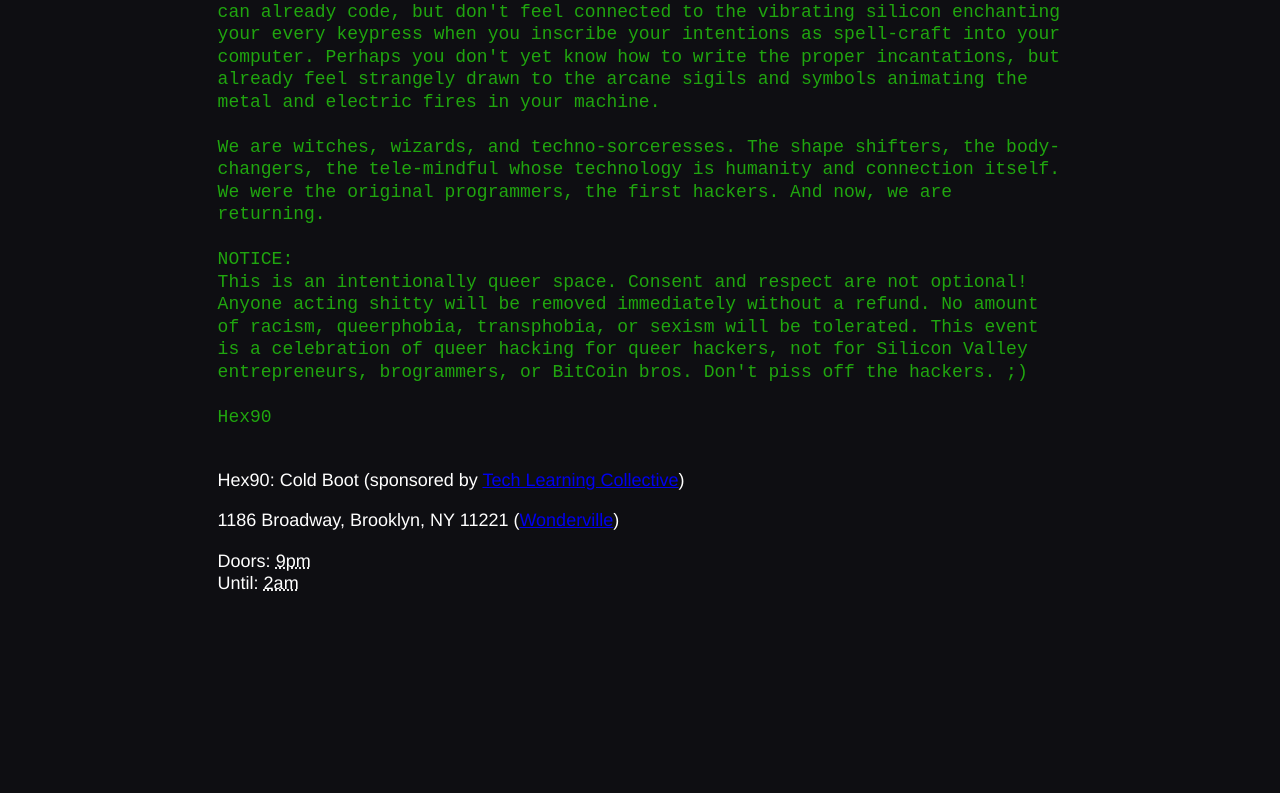
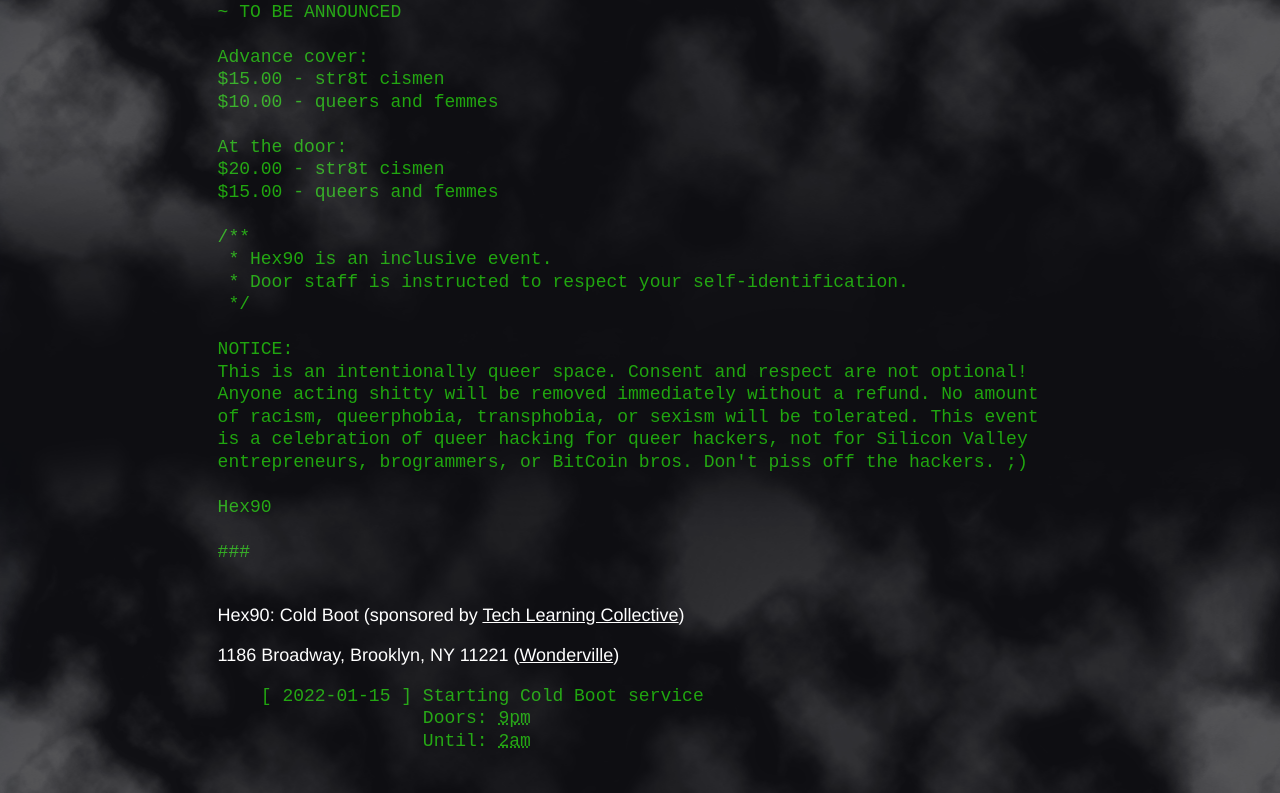
Before and after one commit to HexNinety/HexNinety.github.io, a plain HTML site: page index.html in a window 1280 px wide. Shown: the part 1785-2578 px from the top of the page. Before the commit the page ends 2398 px from the top, so only its background shows below. Drawn offline with Linux system fonts and the light colour scheme.

Commit message:
Extend cloud effect, reorder invitation texts.

```diff
--- a/index.html
+++ b/index.html
@@ -23,6 +23,8 @@
 .h-event {
     font-family: Montserrat, Helvetica, Arial, sans-serif;
     color: #fff;
+}
+.h-event .main {
     max-width: 66%;
     margin: 0 auto;
 }
@@ -41,6 +43,9 @@
         color: inherit;
     }
 }
+a:link {
+    color: #fff;
+}
     </style>
 </head>
 <body class="splash">
@@ -57,19 +62,37 @@
                 <p><small>the first hackers</small></p>
             </div>
         </main>
-        <div id="moving-clouds"></div>
+        <div class="moving-clouds"></div>
     </div>
-    <div class="h-event vevent">
+    <div class="h-event vevent" style="position: relative; overflow: hidden;">
+        <div class="moving-clouds" style="height: 100%"></div>
+        <div class="main">
             <div class="p-description description">
                 <pre style="color: rgb(32, 166, 15)">
 R  2021-11-15
 FM HEX90
 TO QUEER HACKERS OF THE WORLD
 
-COLD BOOT (SECRET//NOFORN)
+COLD BOOT (SECRET<span class="blink">//</span>NOFORN)
 
-HEX90
-a queer hacker salon in nyc
+HEX90 &mdash; a queer hacker salon in nyc
+
+The most powerful magic of all is the power of language.
+
+Perhaps you are still becoming aware of yourself as a magician. Perhaps you can already code, but don't feel connected to the vibrating silicon enchanting your every keypress when you inscribe your intentions as spell-craft into your computer. Perhaps you don't yet know how to write the proper incantations, but already feel strangely drawn to the arcane sigils and symbols animating the metal and electric fires in your machine.
+
+We are witches, wizards, and techno-sorceresses. The shape shifters, the body-changers, the tele-mindful whose technology is humanity and connection itself. We were the original programmers, the first hackers. And now, we are returning.
+
+info<span class="blink">_</span>
+
+January 15, 2022 @ Wonderville
+1186 Broadway, Brooklyn, NY 11221
+9pm - 2am
+
+~ this venue is accessible
+~ this venue has gender-neutral restrooms
+
+# dressing up is encouraged but not required
 
 features<span class="blink">_</span>
 
@@ -83,17 +106,6 @@
 
 ~ TO BE ANNOUNCED
 
-info<span class="blink">_</span>
-
-January 15, 2022 @ Wonderville
-1186 Broadway, Brooklyn, NY 11221
-9pm - 2am
-
-~ this venue is accessible
-~ this venue has gender-neutral restrooms
-
-*dressing up is encouraged but not required*
-
 Advance cover:
 $15.00 - str8t cismen
 $10.00 - queers and femmes
@@ -102,16 +114,17 @@
 $20.00 - str8t cismen
 $15.00 - queers and femmes
 
-The most powerful magic of all is the power of language.
-
-Perhaps you are still becoming aware of yourself as a magician. Perhaps you can already code, but don't feel connected to the vibrating silicon enchanting your every keypress when you inscribe your intentions as spell-craft into your computer. Perhaps you don't yet know how to write the proper incantations, but already feel strangely drawn to the arcane sigils and symbols animating the metal and electric fires in your machine.
-
-We are witches, wizards, and techno-sorceresses. The shape shifters, the body-changers, the tele-mindful whose technology is humanity and connection itself. We were the original programmers, the first hackers. And now, we are returning.
+/**
+ * Hex90 is an inclusive event.
+ * Door staff is instructed to respect your self-identification.
+ */
 
 NOTICE:
 This is an intentionally queer space. Consent and respect are not optional! Anyone acting shitty will be removed immediately without a refund. No amount of racism, queerphobia, transphobia, or sexism will be tolerated. This event is a celebration of queer hacking for queer hackers, not for Silicon Valley entrepreneurs, brogrammers, or BitCoin bros. Don't piss off the hackers. ;)
 
 Hex90
+
+###
                 </pre>
             </div>
             <p class="p-name p-summary summary">Hex90: Cold Boot (sponsored by <a href="https://techlearningcollective.com/">Tech Learning Collective</a>)</p>
@@ -119,10 +132,12 @@
                 1186 Broadway, Brooklyn, NY 11221
                 (<a href="https://wonderville.nyc/">Wonderville</a>)
             </p>
-        <p>
-            Doors: <abbr class="dt-start dtstart" title="2022-01-15T21:00:00">9pm</abbr><br />
+            <pre>
+    [ 2022-01-15 ] Starting Cold Boot service
+                   Doors: <abbr class="dt-start dtstart" title="2022-01-15T21:00:00">9pm</abbr>
                    Until: <abbr class="dt-start dtstart" title="2022-01-16T02:00:00">2am</abbr>
-        </p>
+            </pre>
+        </div>
     </div><!-- .h-event.vevent -->
 </body>
 </html>
--- a/style.css
+++ b/style.css
@@ -11,7 +11,7 @@
 /**
  * @group "Splash" page.
  */
-#moving-clouds {
+.moving-clouds {
     background-image: url("/static/img/clouds.3c700c13.png");
     position: absolute;
     z-index: 1;
```
Lines whose indentation alone changed are shown as unchanged.
